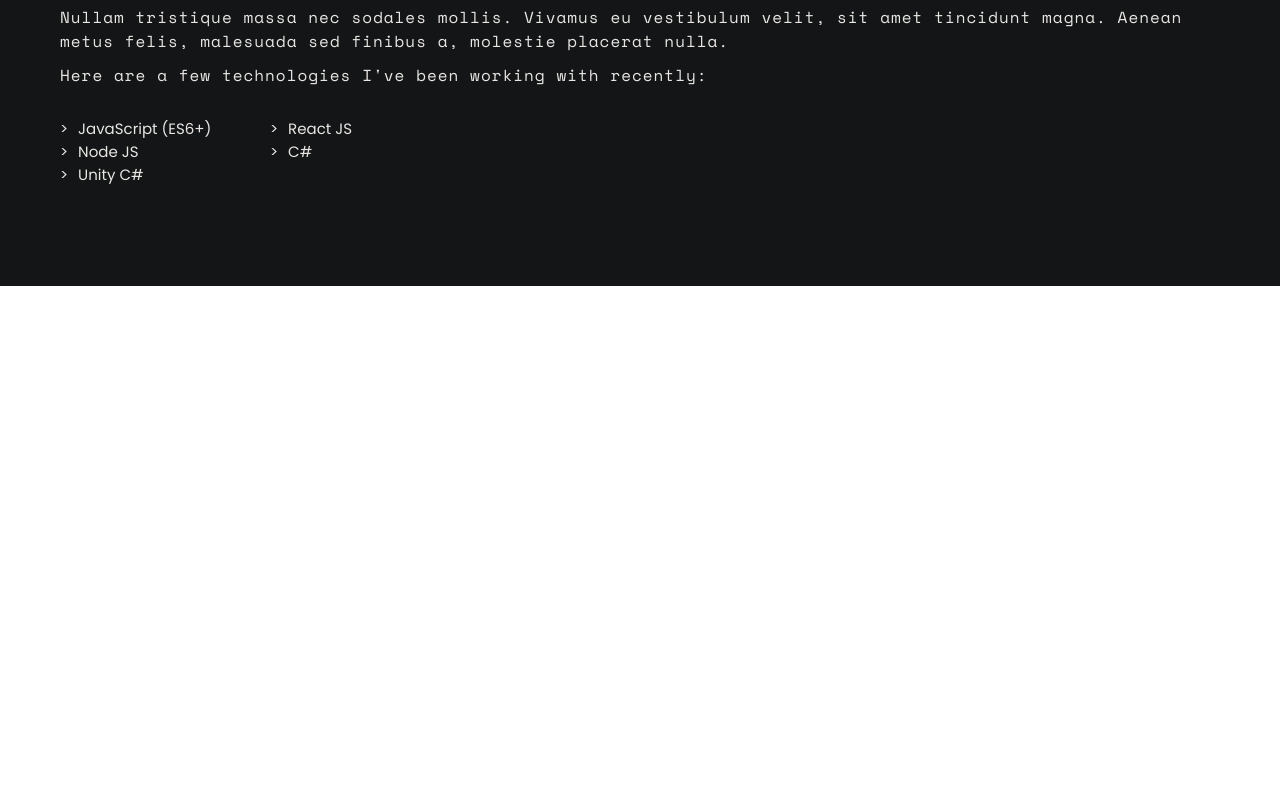
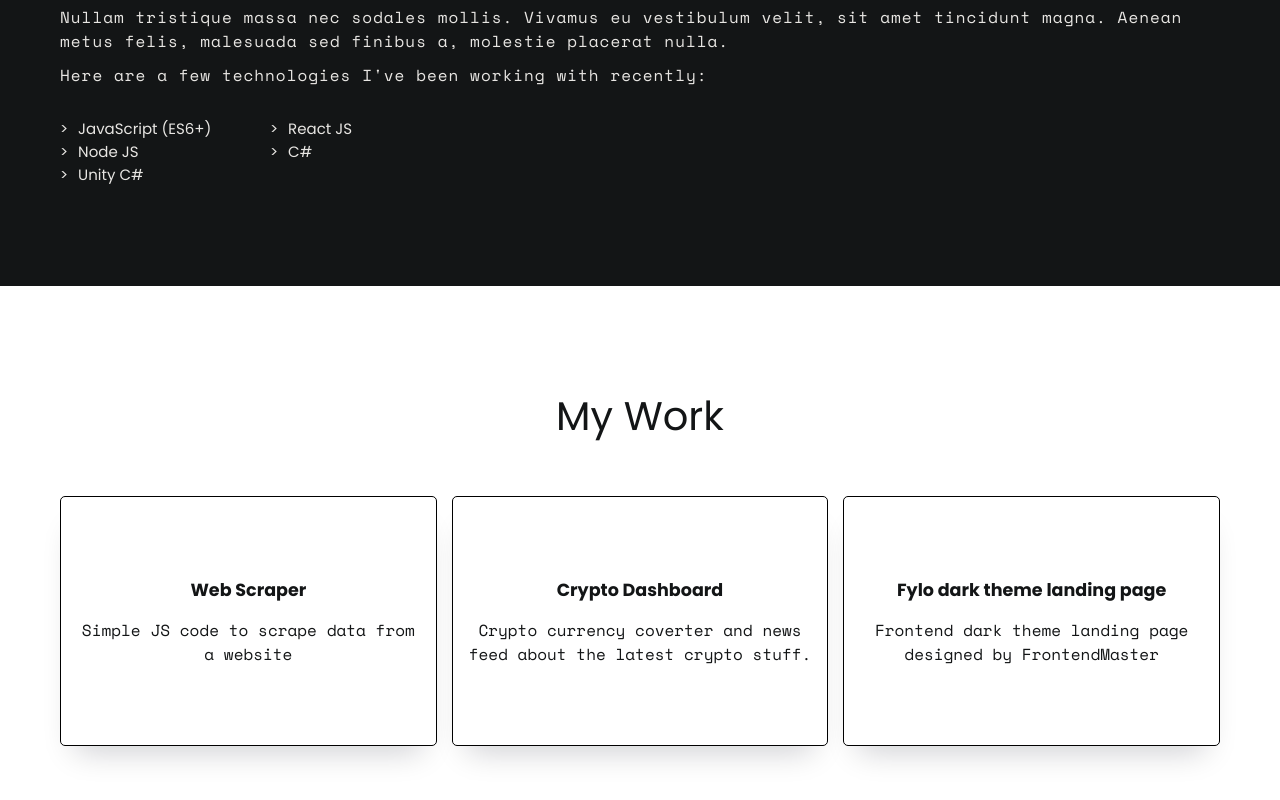
Before and after one commit to FabzHub17/My-Dev-Portfolio, a React (Vite) app: page / in a window 1280 px wide. Shown: the part 1182-1982 px from the top of the page. Before the commit the page ends 1468 px from the top, so only its background shows below. Built offline with nearby package versions, Linux system fonts and the light colour scheme.

Commit message:
my work section added with project spaces and bit of styles

```diff
--- a/src/App.tsx
+++ b/src/App.tsx
@@ -1,5 +1,6 @@
 import About from './components/About/About'
 import Hero from './components/Hero/Hero'
+import Work from './components/Work/Work'
 
 function App() {
 
@@ -7,6 +8,7 @@ function App() {
     <div className="App">
       <Hero />
       <About />
+      <Work />
     </div>
 
   )
--- /dev/null
+++ b/src/components/ProjectBlock/ProjectBlock.tsx
@@ -0,0 +1,17 @@
+import "./_projectBlock.scss";
+
+function ProjectBlock({title, description}:{title:string; description:string}){ // in TS need to specify the type
+    return(
+        <>
+        <div className="project">
+            <h3 className="project__title heading heading-secondary">{title}</h3>
+            <p className="project__description paragraph">
+                {description}
+            </p>
+
+        </div>
+        </>
+    )
+}
+
+export default ProjectBlock;
--- /dev/null
+++ b/src/components/ProjectBlock/_projectBlock.scss
@@ -0,0 +1,22 @@
+.project {
+    padding: 0 1.5rem;
+    border: 1px solid black;
+    border-radius: 5px;
+    height: 25rem;
+
+    display: flex;
+    flex-direction: column;
+    text-align: center;
+    justify-content: center;
+    gap: 1.5rem;
+
+    box-shadow: 0 20px 30px -15px rgba(3, 11, 25, 0.2);
+
+    transition: all ease-in-out .3s;
+
+    &:hover {
+        cursor: pointer;
+        transform: translateY(-1rem);
+        box-shadow: 0 20px 30px -15px rgba(3, 11, 25, 0.7);
+    }
+}
--- /dev/null
+++ b/src/components/Work/Work.tsx
@@ -0,0 +1,42 @@
+import ProjectBlock from "../ProjectBlock/ProjectBlock";
+import "./_work.scss";
+
+function Work() {
+  const projects = [
+    {
+      title: "Web Scraper",
+      description: "Simple JS code to scrape data from a website",
+    },
+    {
+      title: "Crypto Dashboard",
+      description:
+        "Crypto currency coverter and news feed about the latest crypto stuff.",
+    },
+    {
+      title: "Fylo dark theme landing page",
+      description:
+        "Frontend dark theme landing page designed by FrontendMaster",
+    },
+  ];
+
+  return (
+    <>
+      <section className="work">
+        <h1 className="heading heading-primary">My Work</h1>
+        <div className="work__grid">
+          {projects.map((project, _index) => {
+            return (
+              <ProjectBlock
+                key={_index}
+                title={project.title}
+                description={project.description}
+              />
+            );
+          })}
+        </div>
+      </section>
+    </>
+  );
+}
+
+export default Work;
--- /dev/null
+++ b/src/components/Work/_work.scss
@@ -0,0 +1,14 @@
+.work{
+    padding:10rem 6rem;
+    color:#131516;
+    display: flex;
+    flex-direction: column;
+    text-align: center;
+    gap:5rem;
+
+    &__grid{
+        display: grid;
+        grid-template-columns: repeat(3,minmax(30rem,1fr));
+        gap:1.5rem;
+    }
+}
```
